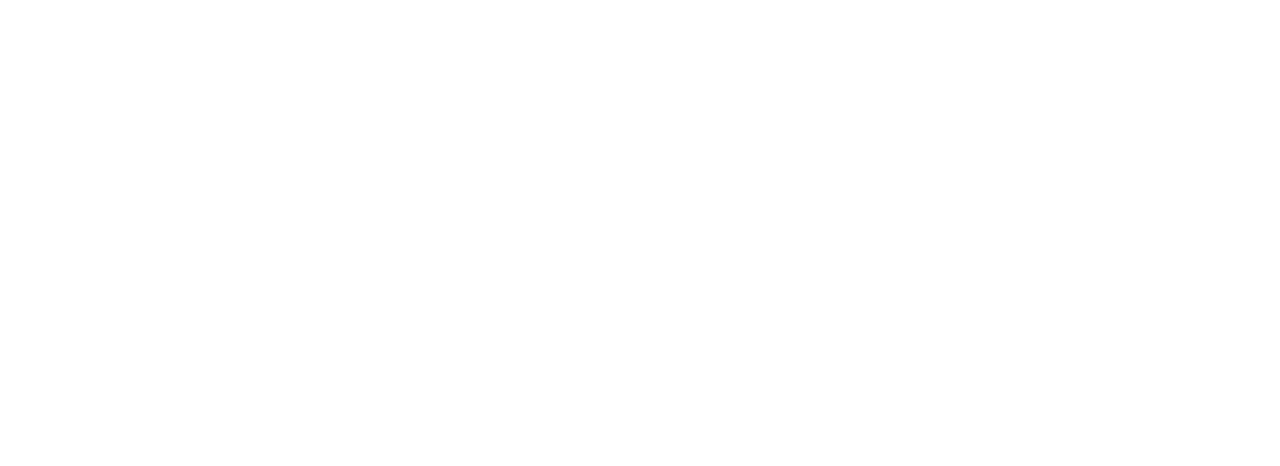
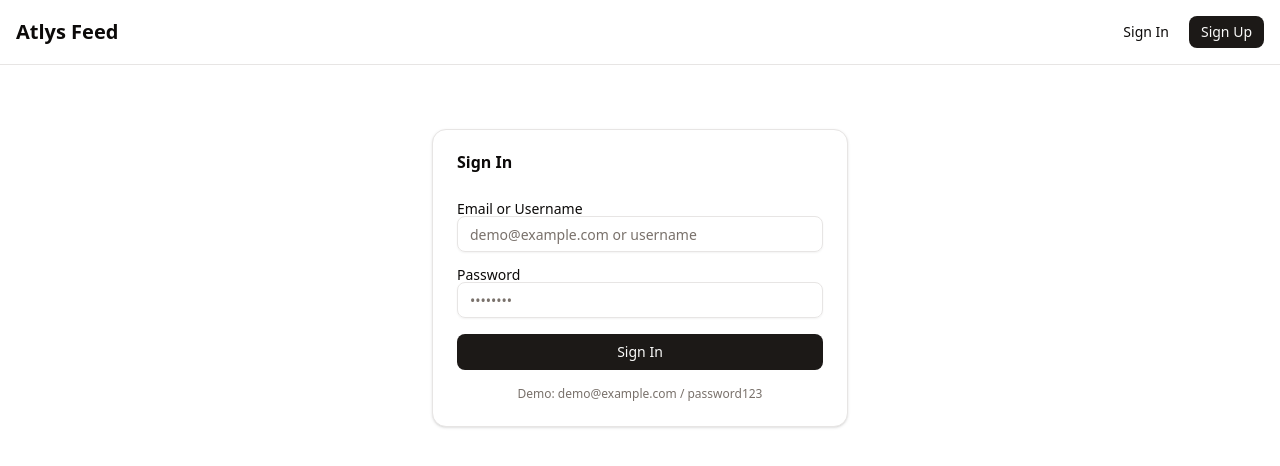
Before and after one commit to nparashar150/atlys-frontend, a React (Vite) app: page /signin in a window 1280 px wide. Shown: the top 466 px of the page. Built offline with nearby package versions, Linux system fonts and the light colour scheme.

Commit message:
feat: add header component with auth navigation

```diff
--- a/src/components/auth/SignInForm.tsx
+++ b/src/components/auth/SignInForm.tsx
@@ -1,7 +1,7 @@
 import { useState } from 'react'
 import { useForm } from 'react-hook-form'
 import { zodResolver } from '@hookform/resolvers/zod'
-import { signInSchema, SignInFormData } from '@/lib/validations'
+import { signInSchema, type SignInFormData } from '@/lib/validations'
 import { useAuthStore } from '@/stores/authStore'
 import { useNavigate } from 'react-router-dom'
 import { Button } from '@/components/ui/button'
--- /dev/null
+++ b/src/components/layout/Header.tsx
@@ -0,0 +1,37 @@
+import { useAuthStore } from '@/stores/authStore'
+import { Link } from 'react-router-dom'
+import { Button } from '@/components/ui/button'
+
+export function Header() {
+  const { user, isAuthenticated, logout } = useAuthStore()
+
+  return (
+    <header className="border-b">
+      <div className="container mx-auto px-4 py-4 flex justify-between items-center">
+        <Link to="/" className="text-xl font-bold hover:opacity-80 transition-opacity">
+          Atlys Feed
+        </Link>
+
+        {isAuthenticated ? (
+          <div className="flex items-center gap-4">
+            <span className="text-sm">
+              Welcome, <span className="font-semibold">{user?.name}</span>
+            </span>
+            <Button variant="outline" size="sm" onClick={logout}>
+              Logout
+            </Button>
+          </div>
+        ) : (
+          <div className="flex gap-2">
+            <Button variant="ghost" size="sm" asChild>
+              <Link to="/signin">Sign In</Link>
+            </Button>
+            <Button size="sm" asChild>
+              <Link to="/signup">Sign Up</Link>
+            </Button>
+          </div>
+        )}
+      </div>
+    </header>
+  )
+}
--- /dev/null
+++ b/src/components/ui/card.tsx
@@ -0,0 +1,92 @@
+import * as React from "react"
+
+import { cn } from "@/lib/utils"
+
+function Card({ className, ...props }: React.ComponentProps<"div">) {
+  return (
+    <div
+      data-slot="card"
+      className={cn(
+        "bg-card text-card-foreground flex flex-col gap-6 rounded-xl border py-6 shadow-sm",
+        className
+      )}
+      {...props}
+    />
+  )
+}
+
+function CardHeader({ className, ...props }: React.ComponentProps<"div">) {
+  return (
+    <div
+      data-slot="card-header"
+      className={cn(
+        "@container/card-header grid auto-rows-min grid-rows-[auto_auto] items-start gap-2 px-6 has-data-[slot=card-action]:grid-cols-[1fr_auto] [.border-b]:pb-6",
+        className
+      )}
+      {...props}
+    />
+  )
+}
+
+function CardTitle({ className, ...props }: React.ComponentProps<"div">) {
+  return (
+    <div
+      data-slot="card-title"
+      className={cn("leading-none font-semibold", className)}
+      {...props}
+    />
+  )
+}
+
+function CardDescription({ className, ...props }: React.ComponentProps<"div">) {
+  return (
+    <div
+      data-slot="card-description"
+      className={cn("text-muted-foreground text-sm", className)}
+      {...props}
+    />
+  )
+}
+
+function CardAction({ className, ...props }: React.ComponentProps<"div">) {
+  return (
+    <div
+      data-slot="card-action"
+      className={cn(
+        "col-start-2 row-span-2 row-start-1 self-start justify-self-end",
+        className
+      )}
+      {...props}
+    />
+  )
+}
+
+function CardContent({ className, ...props }: React.ComponentProps<"div">) {
+  return (
+    <div
+      data-slot="card-content"
+      className={cn("px-6", className)}
+      {...props}
+    />
+  )
+}
+
+function CardFooter({ className, ...props }: React.ComponentProps<"div">) {
+  return (
+    <div
+      data-slot="card-footer"
+      className={cn("flex items-center px-6 [.border-t]:pt-6", className)}
+      {...props}
+    />
+  )
+}
+
+export {
+  Card,
+  CardHeader,
+  CardFooter,
+  CardTitle,
+  CardAction,
+  CardDescription,
+  CardContent,
+}
--- /dev/null
+++ b/src/components/ui/input.tsx
@@ -0,0 +1,21 @@
+import * as React from "react"
+
+import { cn } from "@/lib/utils"
+
+function Input({ className, type, ...props }: React.ComponentProps<"input">) {
+  return (
+    <input
+      type={type}
+      data-slot="input"
+      className={cn(
+        "file:text-foreground placeholder:text-muted-foreground selection:bg-primary selection:text-primary-foreground dark:bg-input/30 border-input h-9 w-full min-w-0 rounded-md border bg-transparent px-3 py-1 text-base shadow-xs transition-[color,box-shadow] outline-none file:inline-flex file:h-7 file:border-0 file:bg-transparent file:text-sm file:font-medium disabled:pointer-events-none disabled:cursor-not-allowed disabled:opacity-50 md:text-sm",
+        "focus-visible:border-ring focus-visible:ring-ring/50 focus-visible:ring-[3px]",
+        "aria-invalid:ring-destructive/20 dark:aria-invalid:ring-destructive/40 aria-invalid:border-destructive",
+        className
+      )}
+      {...props}
+    />
+  )
+}
+
+export { Input }
--- /dev/null
+++ b/src/components/ui/label.tsx
@@ -0,0 +1,22 @@
+import * as React from "react"
+import * as LabelPrimitive from "@radix-ui/react-label"
+
+import { cn } from "@/lib/utils"
+
+function Label({
+  className,
+  ...props
+}: React.ComponentProps<typeof LabelPrimitive.Root>) {
+  return (
+    <LabelPrimitive.Root
+      data-slot="label"
+      className={cn(
+        "flex items-center gap-2 text-sm leading-none font-medium select-none group-data-[disabled=true]:pointer-events-none group-data-[disabled=true]:opacity-50 peer-disabled:cursor-not-allowed peer-disabled:opacity-50",
+        className
+      )}
+      {...props}
+    />
+  )
+}
+
+export { Label }
--- a/src/pages/Feed.tsx
+++ b/src/pages/Feed.tsx
@@ -1,55 +1,12 @@
-import { useState } from 'react'
-import { useAuthStore } from '@/stores/authStore'
+import { Header } from '@/components/layout/Header'
 
 const Feed = () => {
-  const { user, isAuthenticated, login, logout } = useAuthStore()
-  const [error, setError] = useState('')
-
-  const handleLogin = () => {
-    const result = login('demo@example.com', 'password123')
-    if (!result.success) {
-      setError(result.error || 'Login failed')
-    } else {
-      setError('')
-    }
-  }
-
   return (
-    <div className="p-8">
-      <h1 className="text-2xl font-bold mb-4">Feed Page</h1>
-
-      <div className="space-y-4">
-        {isAuthenticated ? (
-          <div>
-            <p className="text-green-600 mb-2">✅ Logged in as: {user?.name}</p>
-            <p className="text-sm text-gray-600 mb-4">Email: {user?.email}</p>
-            <button
-              onClick={logout}
-              className="px-4 py-2 bg-red-500 text-white rounded hover:bg-red-600"
-            >
-              Logout
-            </button>
-          </div>
-        ) : (
-          <div>
-            <p className="text-gray-600 mb-4">❌ Not logged in</p>
-            {error && (
-              <p className="text-red-600 text-sm mb-4">❌ {error}</p>
-            )}
-            <button
-              onClick={handleLogin}
-              className="px-4 py-2 bg-blue-500 text-white rounded hover:bg-blue-600"
-            >
-              Test Login (demo@example.com)
-            </button>
-          </div>
-        )}
-      </div>
-
-      <div className="mt-8 p-4 bg-gray-100 rounded">
-        <p className="text-sm font-mono">
-          Zustand is working! Check localStorage → "__atlys_frontend"
-        </p>
+    <div>
+      <Header />
+      <div className="container mx-auto max-w-2xl py-8 px-4">
+        <h1 className="text-2xl font-bold mb-6">Feed</h1>
+        <p className="text-muted-foreground">Feed content coming soon...</p>
       </div>
     </div>
   )
--- a/src/pages/SignInPage.tsx
+++ b/src/pages/SignInPage.tsx
@@ -1,5 +1,23 @@
-const SignInPage  = () => {
-  return <></>
+import { Header } from '@/components/layout/Header'
+import { SignInForm } from '@/components/auth/SignInForm'
+import { Card, CardContent, CardHeader, CardTitle } from '@/components/ui/card'
+
+const SignInPage = () => {
+  return (
+    <div>
+      <Header />
+      <div className="container mx-auto max-w-md py-16 px-4">
+        <Card>
+          <CardHeader>
+            <CardTitle>Sign In</CardTitle>
+          </CardHeader>
+          <CardContent>
+            <SignInForm />
+          </CardContent>
+        </Card>
+      </div>
+    </div>
+  )
 }
 
 export default SignInPage
--- a/src/pages/SignUpPage.tsx
+++ b/src/pages/SignUpPage.tsx
@@ -1,5 +1,22 @@
-const SignInPage  = () => {
-  return <></>
+import { Header } from '@/components/layout/Header'
+import { Card, CardContent, CardHeader, CardTitle } from '@/components/ui/card'
+
+const SignUpPage = () => {
+  return (
+    <div>
+      <Header />
+      <div className="container mx-auto max-w-md py-16 px-4">
+        <Card>
+          <CardHeader>
+            <CardTitle>Sign Up</CardTitle>
+          </CardHeader>
+          <CardContent>
+            <p className="text-muted-foreground">Sign up form coming soon...</p>
+          </CardContent>
+        </Card>
+      </div>
+    </div>
+  )
 }
 
-export default SignInPage
+export default SignUpPage
--- a/src/services/authService.ts
+++ b/src/services/authService.ts
@@ -40,7 +40,7 @@
     }
   },
 
-  signup: (identifier: string, password: string): AuthResponse => {
+  signup: (identifier: string, _password: string): AuthResponse => {
     // Extract name from identifier
     const name = identifier.includes('@')
       ? identifier.split('@')[0]
```
